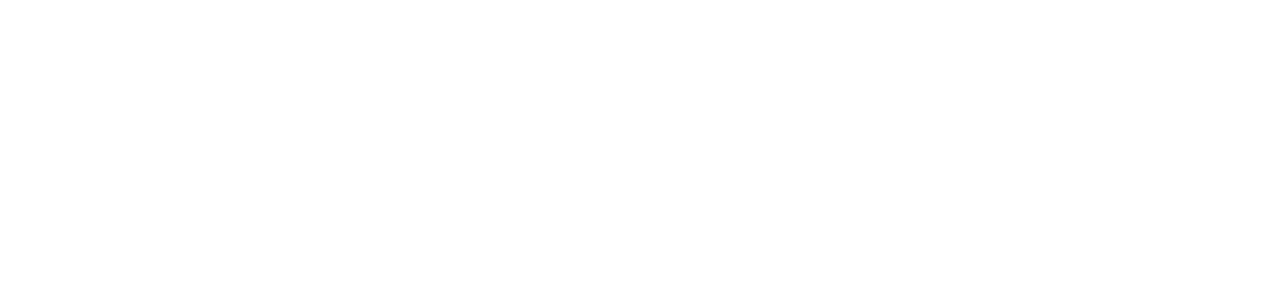
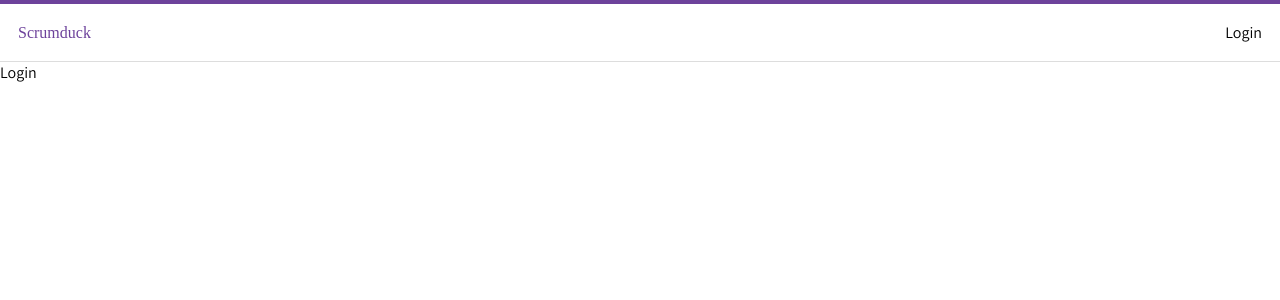
Before and after one commit to apethoud/scrumduck, a React (Create React App) app in the folder client/: page /login in a window 1280 px wide. Before the commit this address had no page. Shown: the top 300 px of the page. Built offline with nearby package versions, Linux system fonts and the light colour scheme; a web font is replaced by a local one.

Commit message:
feature(login): set up client site routing

```diff
--- a/client/src/App.tsx
+++ b/client/src/App.tsx
@@ -7,6 +7,7 @@ import {
 } from 'react-router-dom';
 import SiteHeader from './components/SiteHeader';
 import MarketingPage from './components/MarketingPage';
+import Login from './components/Login';
 
 function App() {
   return (
@@ -14,6 +15,7 @@ function App() {
       <Routes>
         <Route path="/" element={<SiteHeader />}>
           <Route index element={<MarketingPage />} />
+          <Route path="login" element={<Login />} />
         </Route>
       </Routes>
     </BrowserRouter>
--- /dev/null
+++ b/client/src/components/Login.tsx
@@ -0,0 +1,7 @@
+export default function Login() {
+  return (
+    <>
+      <div>Login</div>
+    </>
+  )
+}
```
